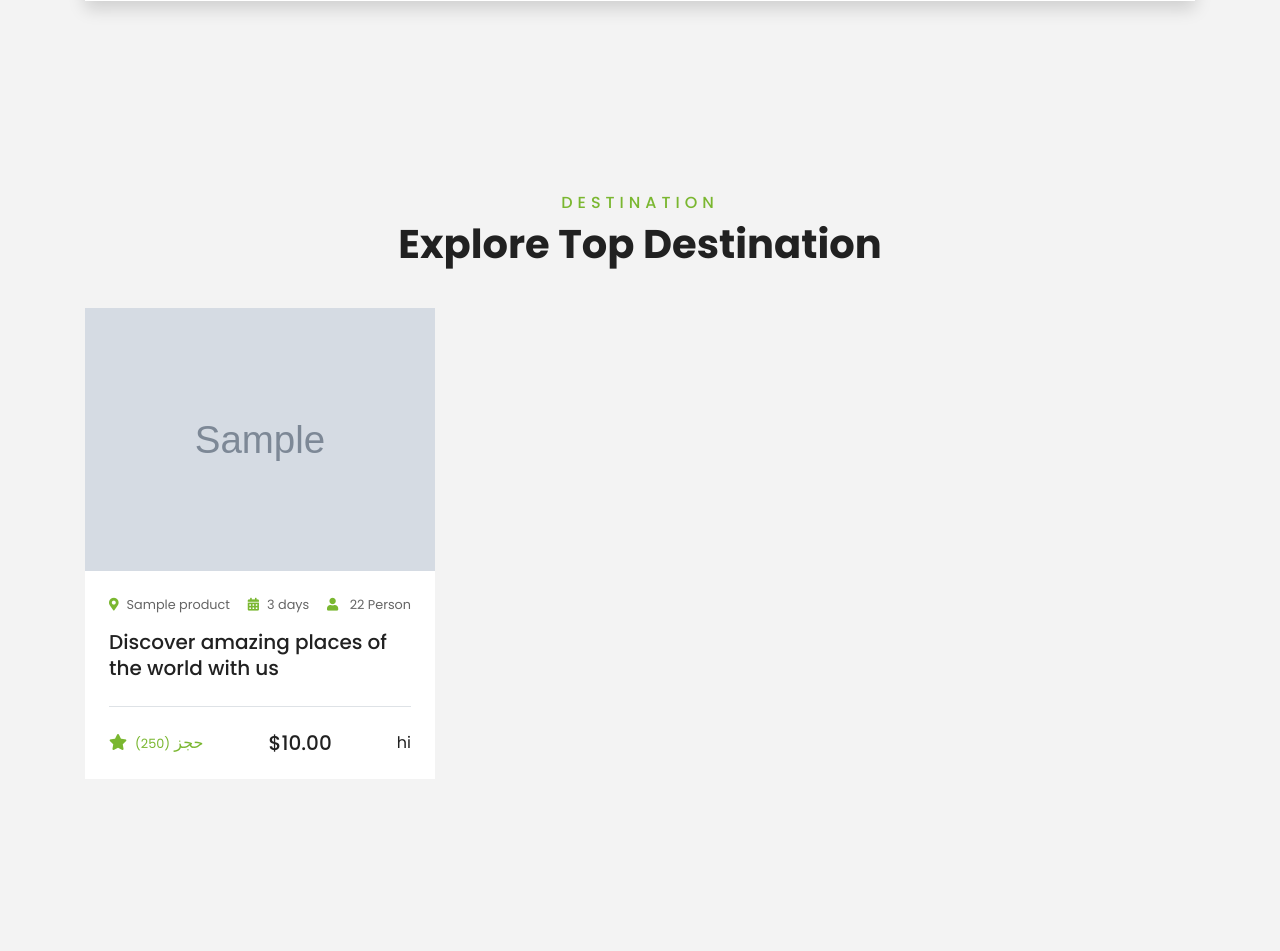
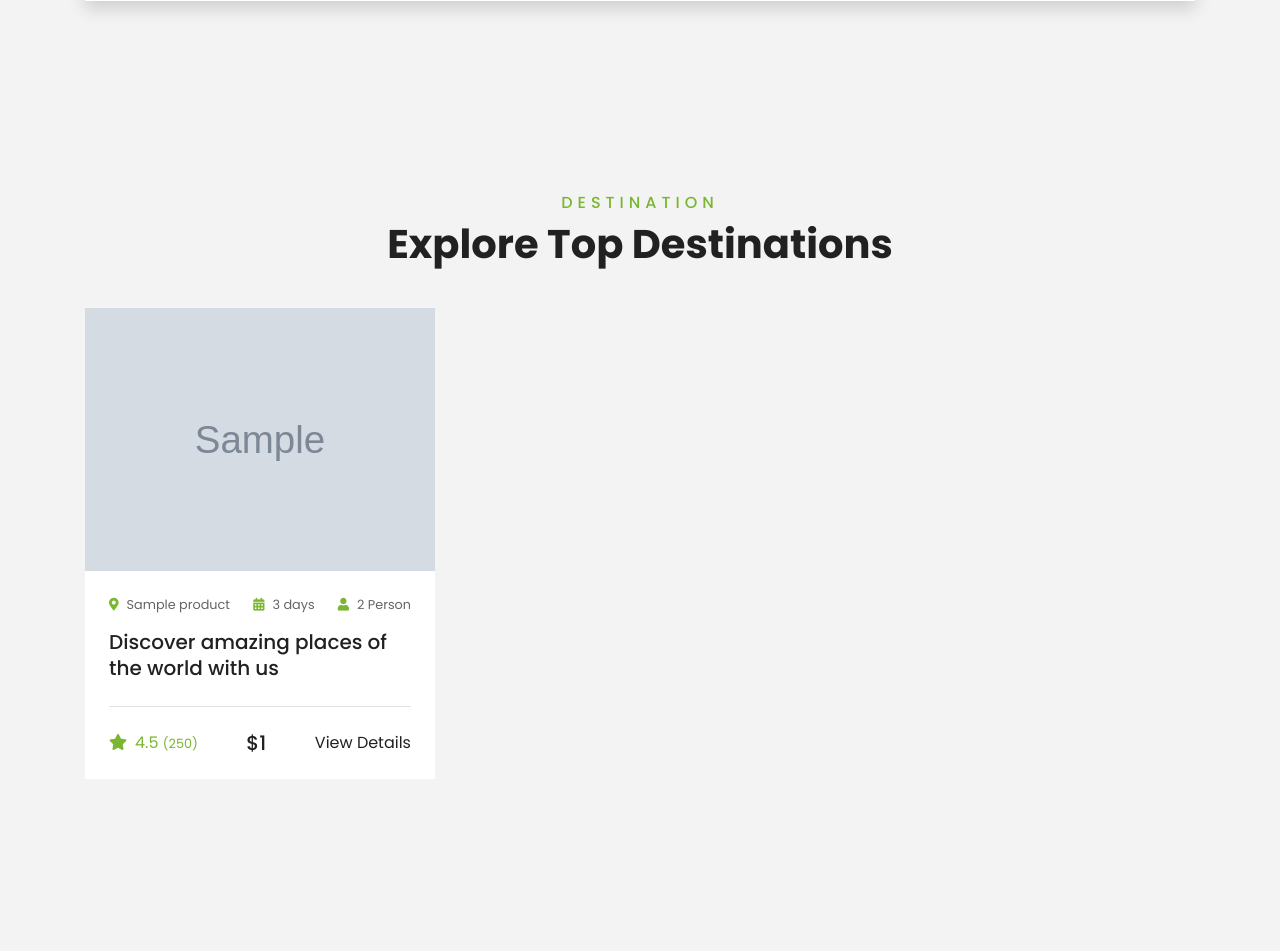
Before and after one commit to AhmedAbokhatwa/reservation-travel-tickets--Django, a Django app: page /products/ in a window 1280 px wide. Shown: the part 557-1508 px from the top of the page. Run offline with Django 4.2, Linux system fonts and the light colour scheme; tables that the repository leaves empty hold one stand-in row (values such as "Sample post"); grey boxes marked "Sample" are stand-in pictures; some libraries are stand-ins or nearby versions.

Commit message:
fex: card and make product url for each product

```diff
--- a/my_app/settings.py
+++ b/my_app/settings.py
@@ -16,7 +16,7 @@ import mimetypes
 
 # Build paths inside the project like this: BASE_DIR / 'subdir'.
 BASE_DIR = Path(__file__).resolve().parent.parent
-
+print('path __file__',Path(__file__).resolve().parent.parent)
 
 # Quick-start development settings - unsuitable for production
 # See https://docs.djangoproject.com/en/4.2/howto/deployment/checklist/
--- a/my_app/urls.py
+++ b/my_app/urls.py
@@ -22,11 +22,10 @@ from django.contrib.staticfiles.urls import staticfiles_urlpatterns
 from django.contrib.auth import views as auth_views
 urlpatterns = [
     path('admin/', admin.site.urls),
-    path('', include('app.urls')),
+    path('', include('app.urls'),name='home'),
     path('accounts/', include('accounts.urls')),
     path('products/', include('products.urls')),
-    path('', auth_views.LogoutView.as_view(next_page='products/'), name='logout'),
-    # path('products',include('products.urls')),
+    # path('', auth_views.LogoutView.as_view(next_page='products/'), name='logout'),
 
 ]+static(settings.MEDIA_URL, document_root=settings.MEDIA_ROOT)
 
--- a/products/admin.py
+++ b/products/admin.py
@@ -3,4 +3,5 @@ from .models import Product,Category
 # Register your models here.
 # show products in ====> admin panel then ====> py manage.py makemigration
 admin.site.register(Product)
+# show Category in ====> admin panel then ====> py manage.py makemigration
 admin.site.register(Category)
--- a/products/models.py
+++ b/products/models.py
@@ -2,25 +2,6 @@ from django.db import models
 from datetime import datetime
 from django.contrib.auth.models import User
 # Create your models here.
-class Product(models.Model):
-    choices = [
-        ('Cairo','Cairo'),
-        ('Alexandria','Alexandria'),
-        ('Tanta','Tanta')
-    ]
-    name = models.CharField(max_length =50 , verbose_name='Title')
-    description = models.TextField(default= 'put your text',blank= True, null= True)
-    price =models.DecimalField( max_digits=6 , decimal_places=2 )
-    photo = models.ImageField(upload_to='photos/%y/%m%d', verbose_name='photo',default= 'photos/2023/1230/package-1.jpg')
-    person = models.ForeignKey(User, on_delete=models.CASCADE)
-    is_active = models.BooleanField(default=True)
-    published_date = models.DateTimeField(default=datetime.now)
-    category = models.CharField(max_length=50,choices= choices)
-    def __str__(self):
-        return self.name
-    class Meta:
-        verbose_name = 'products NAME'
-        ordering =['-price']
 
 class Category(models.Model):
       published_date = models.DateTimeField(default=datetime.now)
@@ -30,3 +11,19 @@ class Category(models.Model):
       class Meta:
         verbose_name = 'Category NAME'
         ordering =['name']
+
+class Product(models.Model):
+    name = models.CharField(max_length =50 , verbose_name='Title')
+    category = models.ForeignKey(Category, on_delete=models.CASCADE)
+    description = models.TextField(default= 'put your text',blank= True, null= True)
+    price =models.DecimalField( max_digits=6 , decimal_places=2 )
+    photo = models.ImageField(upload_to='photos/%y/%m%d', verbose_name='photo',default= 'photos/2023/1230/package-1.jpg')
+    person = models.ForeignKey(User, on_delete=models.CASCADE)
+    is_active = models.BooleanField(default=True)
+    published_date = models.DateTimeField(default=datetime.now)
+
+    def __str__(self):
+        return self.name
+    class Meta:
+        verbose_name = 'products NAME'
+        ordering =['-price']
--- a/products/urls.py
+++ b/products/urls.py
@@ -1,12 +1,8 @@
-from django.urls import path
+from django.urls import path,include
 from products import views
 # yout urlpatens
 urlpatterns =[
-    #producrs/' '
     path('', views.all_products, name='products'),
-
-    path('proc/',views.hello,name='hello'),
-    path('<int:pro_id>',views.product,name='product'),
-    path('pro/',views.pro,name='pro'),
+    path('product/<int:pro_id>',views.product,name='product'),
 
 ]
--- a/products/views.py
+++ b/products/views.py
@@ -6,30 +6,24 @@ def hello (request):
   return HttpResponse("hello")
 
 def all_products(request):
-  # return HttpResponse("helloo")
-  products = Product.objects.all()
-  filer_product1 = Product.objects.all().filter(name ='ticket one')
-  filer_product2 = products.filter(name ='ticket_cairo')
-  order_price = products.order_by('price')
-  order_category = products.order_by('category')
-  count_product = str(products.count())
-  exact_product_name = products.filter(name__exact = "oppo")
-  contains_product_name = products.filter(name__contains = "iphon")
-  in_product_price = products.filter(price__in = [1500,2500])
-  range_product_price = products.filter(price__range= (1500,2500))
-
-  exact_product = products.filter(price__exact = 1500)
-  print("\n\nContext: ", products)
-  context ={
+  try:
+    products = Product.objects.all()
+    context ={
      'products': products
   }
-  # print("\n\nContext")
+  except Product.DoesNotExist:
+      html_response = '<h3>page not found</h3>'
+      return HttpResponse(html_response)
   return render(request,'products/products.html',context)
 
 def product(request,pro_id):
   context ={
-     'pro': get_object_or_404(product, pk=pro_id),
+     'pro': Product.objects.get(pk=pro_id),
   }
+  print("\\n\ncontexxxt",context)
+  # context ={
+  #    'pro': get_object_or_404(product, pk=pro_id),
+  # }
   return render(request,'products/product.html',context)
 
 def pro(request):
--- a/templates/products/products.html
+++ b/templates/products/products.html
@@ -30,8 +30,8 @@
                                     <select class="custom-select px-4" style="height: 47px;">
                                         <option selected>Destination</option>
                                         <option value="1">Destination 1</option>
-                                        <option value="2">Destination 1</option>
-                                        <option value="3">Destination 1</option>
+                                        <option value="2">Destination 2</option>
+                                        <option value="3">Destination 3</option>
                                     </select>
                                 </div>
                             </div>
@@ -54,8 +54,8 @@
                                     <select class="custom-select px-4" style="height: 47px;">
                                         <option selected>Duration</option>
                                         <option value="1">Duration 1</option>
-                                        <option value="2">Duration 1</option>
-                                        <option value="3">Duration 1</option>
+                                        <option value="2">Duration 2</option>
+                                        <option value="3">Duration 3</option>
                                     </select>
                                 </div>
                             </div>
@@ -72,7 +72,7 @@
 
 
     <!-- Packages Start -->
-
+    <!-- You can add content about the packages here if needed -->
     <!-- Packages End -->
 
 
@@ -81,42 +81,38 @@
         <div class="container pt-5 pb-3">
             <div class="text-center mb-3 pb-3">
                 <h6 class="text-primary text-uppercase" style="letter-spacing: 5px;">Destination</h6>
-            <h1>Explore Top Destination</h1>
+                <h1>Explore Top Destinations</h1>
             </div>
+            <div class="row">
                 {% for pro in products|slice:':6' %}
- <div class="row" style="display: flex;">
-    <div class="col-lg-4 col-md-6 mb-4 " >
-        <div class="package-item bg-white mb-2" >
-            <img class="img-fluid" src="{{pro.photo.url}}" alt="">
+                    <div class="col-lg-4 col-md-6 mb-4">
+                        <div class="package-item bg-white mb-2">
+                            <img class="img-fluid" src="{{pro.photo.url}}" alt="{{pro.name}}">
                             <div class="p-4">
                                 <div class="d-flex justify-content-between mb-3">
                                     <small class="m-0"><i class="fa fa-map-marker-alt text-primary mr-2"></i>{{pro.name}}</small>
                                     <small class="m-0"><i class="fa fa-calendar-alt text-primary mr-2"></i>3 days</small>
-                    <small class="m-0"><i class="fa fa-user text-primary mr-2"></i> 22 Person</small>
+                                    <small class="m-0"><i class="fa fa-user text-primary mr-2"></i>2 Person</small>
                                 </div>
-                <a class="h5 text-decoration-none" href="">Discover amazing places of the world with us</a>
+                                <a class="h5 text-decoration-none" href="{% url 'product' pro_id=pro.id %}">Discover amazing places of the world with us</a>
                                 <div class="border-top mt-4 pt-4">
                                     <div class="d-flex justify-content-between">
-                        <a  class="m-0"><i class="fa fa-star text-primary mr-2" ></i>حجز <small>(250)</small></a>
-                        <h5 class="m-0">${{pro.price}}</h5>
-                        <a href="{% url 'product' pro_id=pro.id %}" class="text-dark">hi</a>
+                                        <a class="m-0"><i class="fa fa-star text-primary mr-2"></i>4.5 <small>(250)</small></a>
+                                        <h5 class="m-0">${{pro.id}}</h5>
+                                        <a href="{% url 'product' pro_id=pro.id %}" class="text-dark">View Details</a>
                                     </div>
                                 </div>
                             </div>
                         </div>
                     </div>
-
-</div>
-</div>
-</div>
-
-</div>
                 {% empty %}
                     <h4 class="alert alert-warning">
-    Noproduct here <a href="{% url 'products'%}" class="text-dark">All products</a>
+                        No products here. <a href="{% url 'products'%}" class="text-dark">View All Products</a>
                     </h4>
                 {% endfor %}
             </div>
         </div>
-    <!-- Destination Start -->
+    </div>
+    <!-- Destination End -->
+
 {% endblock content %}
```
Also changed, not shown: templates/products/product.html (+18 -11 lines), products/migrations/0007_alter_product_category.py (added). Lines whose indentation alone changed are shown as unchanged.
